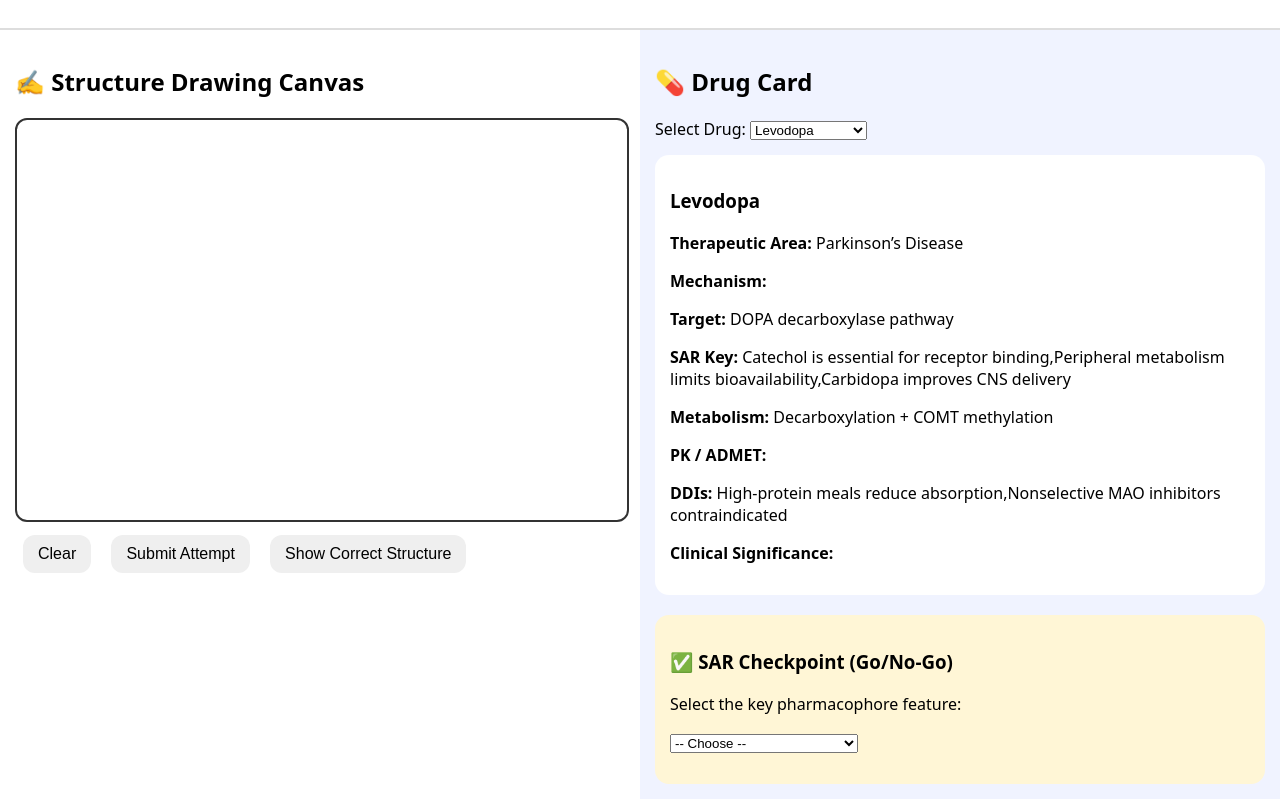
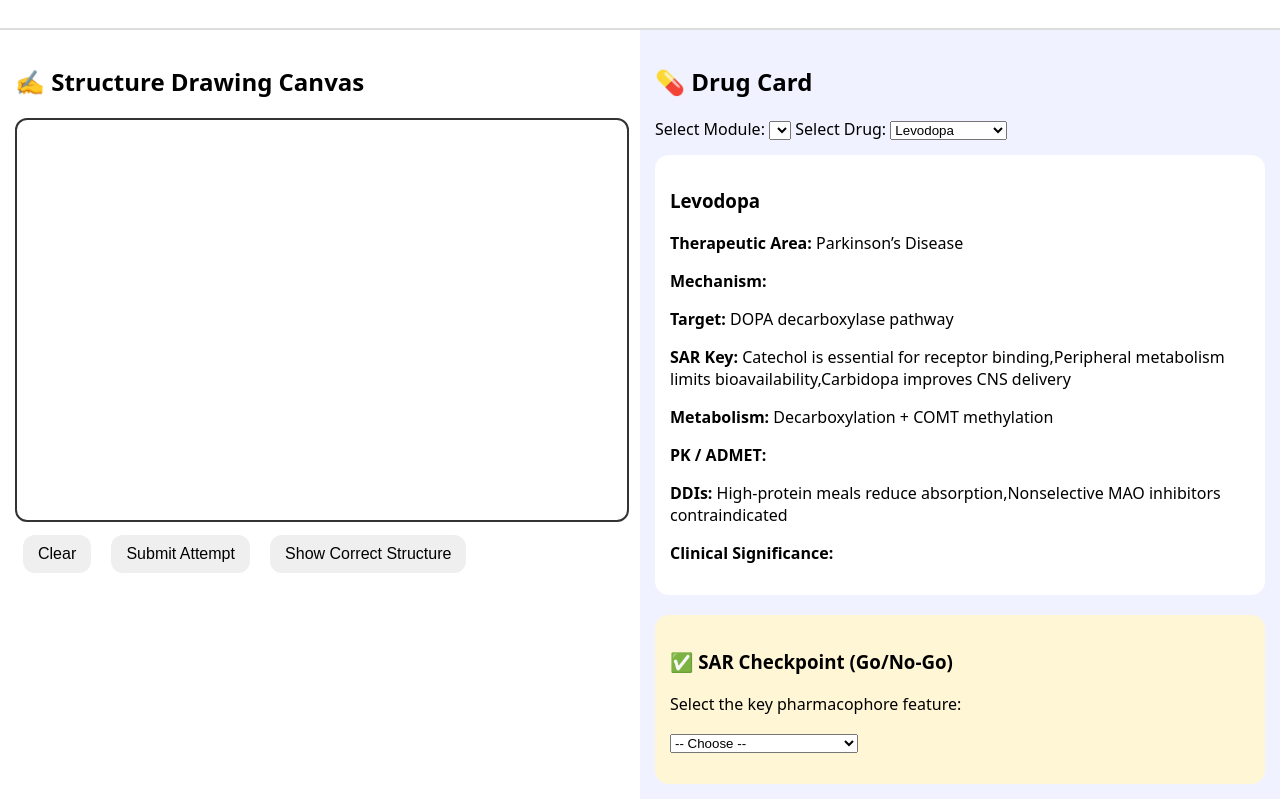
Before and after one commit to Spinner101/MedChem-Structures, a plain HTML site: page index.html in a window 1280 px wide. Shown: the part 126-925 px from the top of the page. Drawn offline with Linux system fonts and the light colour scheme.

Commit message:
Update index.html

```diff
--- a/index.html
+++ b/index.html
@@ -33,6 +33,8 @@
   <!-- RIGHT PANEL: Drug Card -->
   <section class="panel right">
     <h2>💊 Drug Card</h2>
+    <label>Select Module:</label>
+    <select id="moduleSelect"></select>
 
     <label>Select Drug:</label>
     <select id="drugSelect"></select>
```
